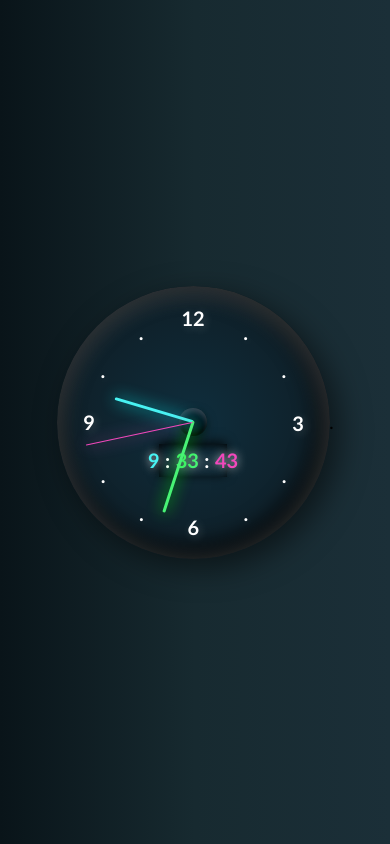
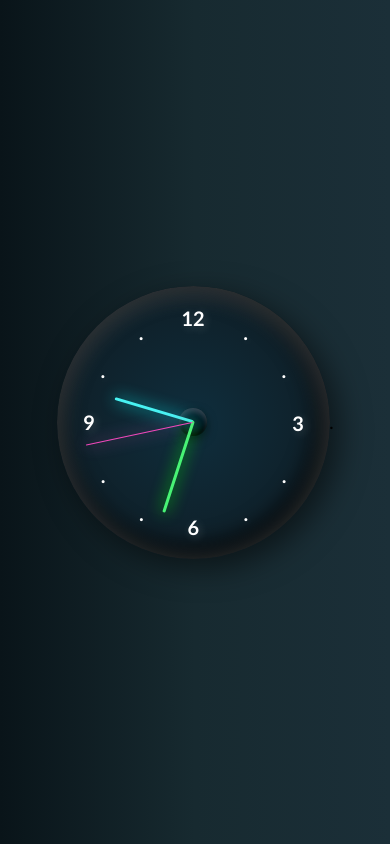
Before and after one commit to PranavHendre02/Javascript_Project, a plain HTML site: page digital clock/index.html in a window 390 px wide. Drawn offline with Linux system fonts and the light colour scheme.

Commit message:
minor update

```diff
--- a/digital clock/style.css
+++ b/digital clock/style.css
@@ -126,10 +126,10 @@ body {
 }
 @media (max-width:700px) {
     .digital_clock{
-        /* display: none; */
-        width: 25%;
+        display: none;
+        /* width: 25%;
         height: 12%;
-        font-size: 20px;
+        font-size: 20px; */
     }
     .num b{
         font-size: 20px;
```
